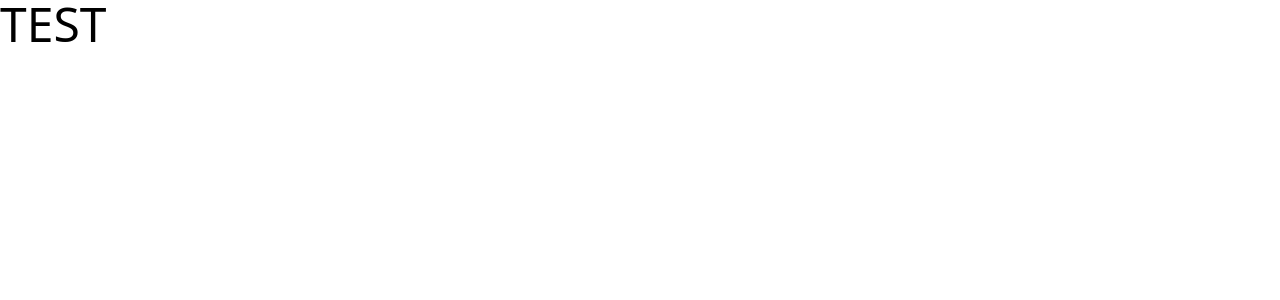
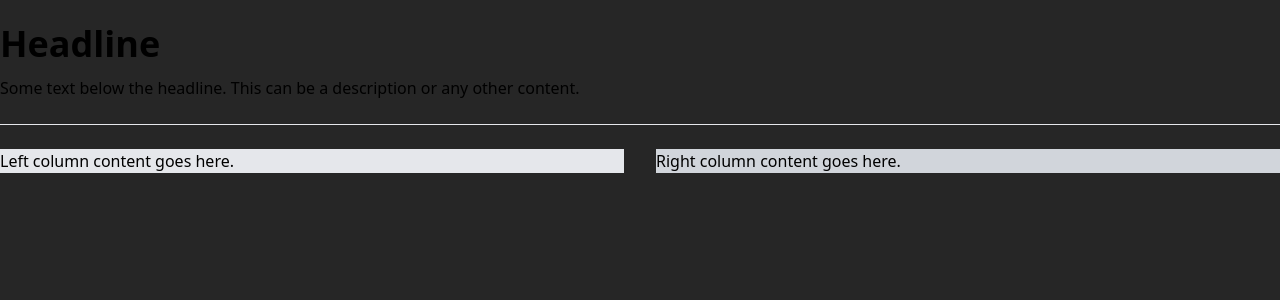
Before and after one commit to sagi403/create-random-avatar, a React (Create React App) app: page / in a window 1280 px wide. Shown: the top 300 px of the page. Built offline with nearby package versions, Linux system fonts and the light colour scheme.

Commit message:
Adding MainScreen page initial setup

```diff
--- a/package.json
+++ b/package.json
@@ -8,6 +8,7 @@
     "@testing-library/user-event": "^13.5.0",
     "react": "^18.2.0",
     "react-dom": "^18.2.0",
+    "react-router-dom": "^6.10.0",
     "react-scripts": "5.0.1",
     "web-vitals": "^2.1.4"
   },
--- a/src/App.js
+++ b/src/App.js
@@ -1,5 +1,16 @@
+import { BrowserRouter as Router, Route, Routes } from "react-router-dom";
+import MainScreen from "./screens/MainScreen";
+
 const App = () => {
-  return <div className="text-5xl">TEST</div>;
+  return (
+    <>
+      <Router>
+        <Routes>
+          <Route path="/" element={<MainScreen />} />
+        </Routes>
+      </Router>
+    </>
+  );
 };
 
 export default App;
--- /dev/null
+++ b/src/screens/MainScreen.jsx
@@ -0,0 +1,30 @@
+import React from "react";
+
+const MainScreen = () => {
+  return (
+    <div className="bg-neutral-800">
+      <div className="container mx-auto h-screen">
+        <h1 className="text-4xl font-bold pt-6 mb-3">Headline</h1>
+        <p className="mb-6">
+          Some text below the headline. This can be a description or any other
+          content.
+        </p>
+        <hr />
+        <div className="flex flex-col md:flex-row mt-6">
+          <div className="w-full md:w-1/2 md:pr-4">
+            <div className="bg-gray-200 h-full">
+              Left column content goes here.
+            </div>
+          </div>
+          <div className="w-full md:w-1/2 md:pl-4">
+            <div className="bg-gray-300 h-full">
+              Right column content goes here.
+            </div>
+          </div>
+        </div>
+      </div>
+    </div>
+  );
+};
+
+export default MainScreen;
```
Also changed, not shown: 1 other file (tests, documents, lock files or other folders).
